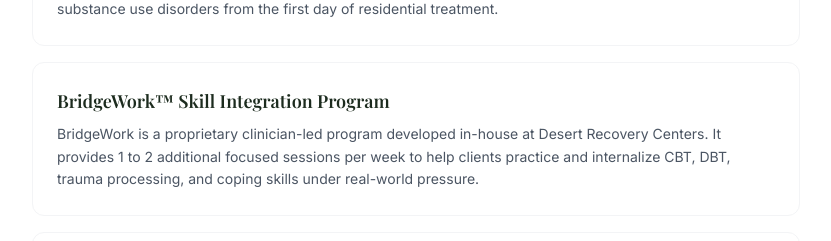
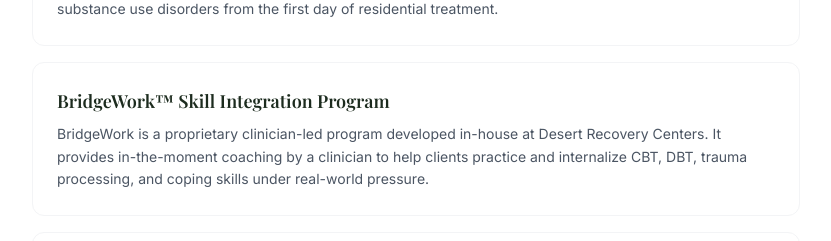
Before and after one commit to thainguyenaz/drc-nextjs, a Next.js app: page /levels-of-care/detox in a window 1280 px wide. Shown: the part 6840-7081 px from the top of the page, without its empty margins (224-1055 px from the left). Built offline with nearby package versions, Linux system fonts and the light colour scheme; a web font is replaced by a local one.

Commit message:
fix: align detox page BridgeWork description with approved definition

```diff
--- a/src/app/levels-of-care/detox/page.tsx
+++ b/src/app/levels-of-care/detox/page.tsx
@@ -424,7 +424,7 @@ export default function DetoxPage() {
                 },
                 {
                   title: "BridgeWork™ Skill Integration Program",
-                  desc: "BridgeWork is a proprietary clinician-led program developed in-house at Desert Recovery Centers. It provides 1 to 2 additional focused sessions per week to help clients practice and internalize CBT, DBT, trauma processing, and coping skills under real-world pressure.",
+                  desc: "BridgeWork is a proprietary clinician-led program developed in-house at Desert Recovery Centers. It provides in-the-moment coaching by a clinician to help clients practice and internalize CBT, DBT, trauma processing, and coping skills under real-world pressure.",
                 },
                 {
                   title: "Coordinated Detox-to-Residential Handoff",
```
